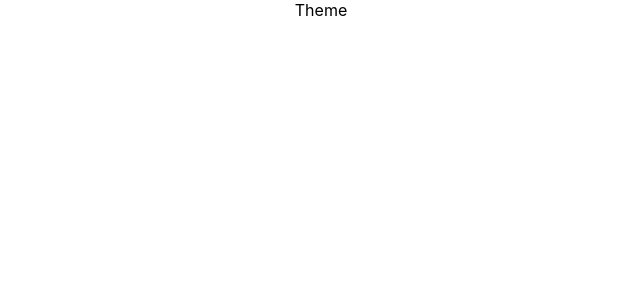
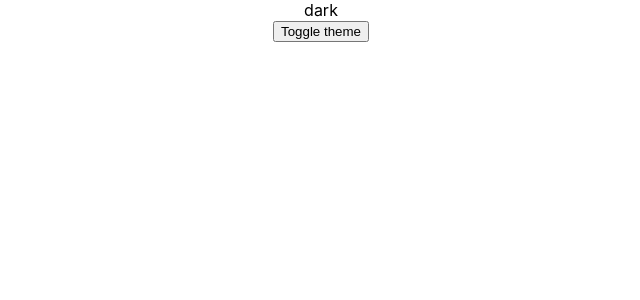
Before and after one commit to lmalunin/rea_theming, a React (Create React App) app: page / in a window 1280 px wide. Shown: the top 300 px of the page, without its empty margins (319-959 px from the left). Built offline with nearby package versions, Linux system fonts and the light colour scheme.

Commit message:
ThemeProvider.tsx added

```diff
--- a/src/App.tsx
+++ b/src/App.tsx
@@ -1,12 +1,18 @@
-import React from 'react';
+import React, { useContext } from 'react';
 import logo from './logo.svg';
 import './App.scss';
+import { ThemeSelectorContext } from './themes/ThemeProvider';
 
 function App() {
+
+  const { themeName, toggleTheme } = useContext(ThemeSelectorContext);
+
   return (
-    <div className="App">
-Theme
-    </div>
+      <div className="App">
+        {themeName}
+        <br/>
+        <button onClick={toggleTheme}>Toggle theme</button>
+      </div>
   );
 }
 
--- a/src/index.tsx
+++ b/src/index.tsx
@@ -3,14 +3,17 @@ import ReactDOM from 'react-dom/client';
 import './index.scss';
 import App from './App';
 import reportWebVitals from './reportWebVitals';
+import { ThemeProvider } from './themes/ThemeProvider';
 
 const root = ReactDOM.createRoot(
-  document.getElementById('root') as HTMLElement
+    document.getElementById('root') as HTMLElement
 );
 root.render(
-  <React.StrictMode>
-    <App />
-  </React.StrictMode>
+    <React.StrictMode>
+      <ThemeProvider>
+        <App/>
+      </ThemeProvider>
+    </React.StrictMode>
 );
 
 // If you want to start measuring performance in your app, pass a function
--- /dev/null
+++ b/src/themes/ThemeProvider.tsx
@@ -0,0 +1,21 @@
+import React, { useState } from 'react';
+
+export const ThemeSelectorContext = React.createContext({
+  themeName: 'dark',
+  toggleTheme: () => {
+  }
+});
+
+export const ThemeProvider = ({ children }: any) => {
+  const [themeName, setThemeName] = useState('dark');
+
+  const toggleTheme = () => {
+    themeName === 'dark' ? setThemeName('light') : setThemeName('dark');
+  };
+
+  return (
+      <ThemeSelectorContext.Provider value={{ themeName, toggleTheme }}>
+        {children}
+      </ThemeSelectorContext.Provider>
+  );
+};
```
